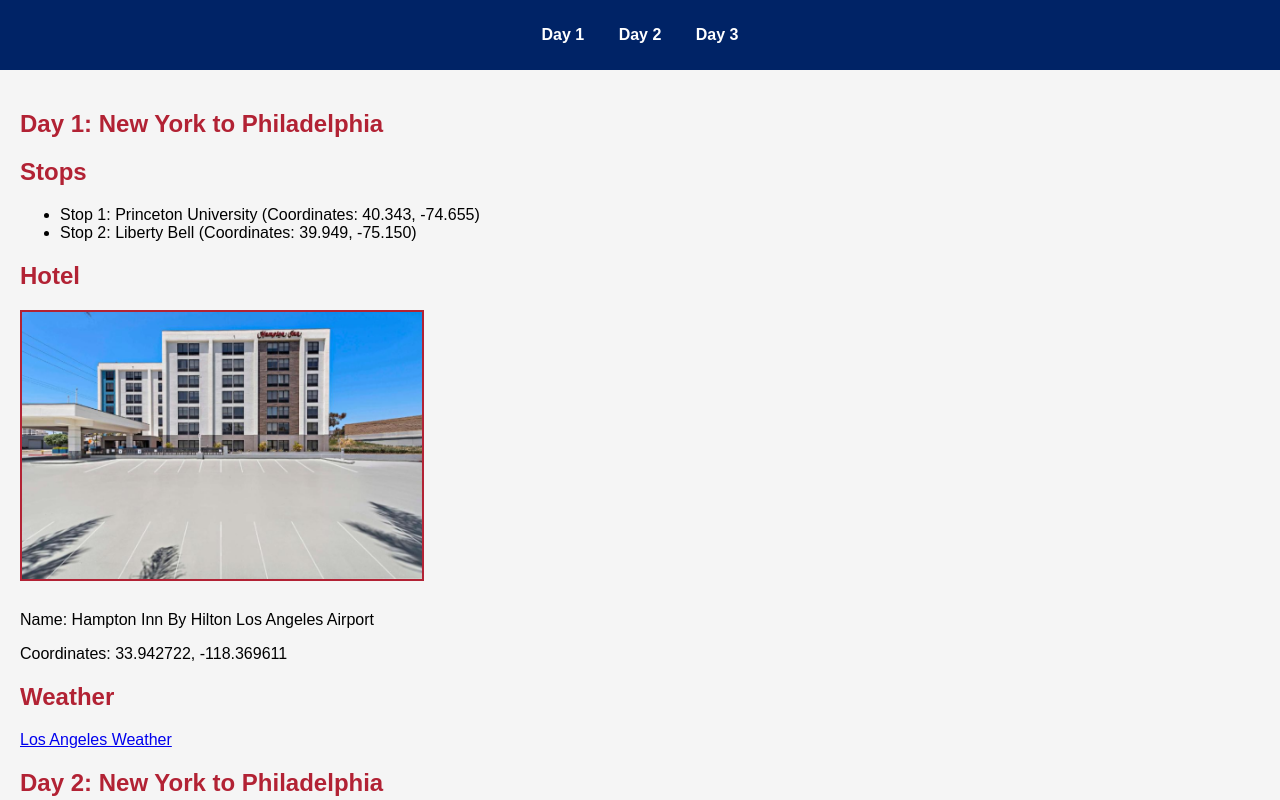
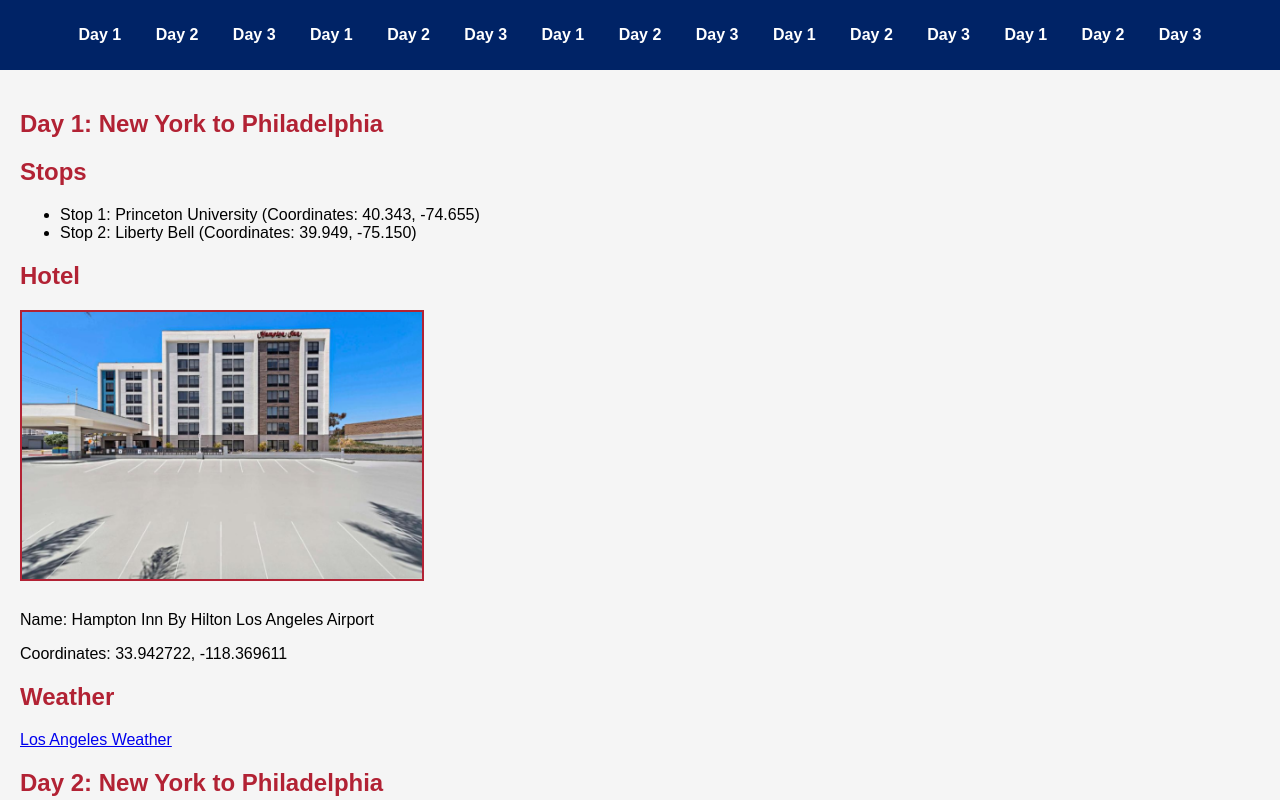
Before and after one commit to Conroy95/roadtripapp, a plain HTML site: page index.html in a window 1280 px wide. Shown: the top 800 px of the page. Drawn offline with Linux system fonts and the light colour scheme; a script that the page names is missing.

Commit message:
Update index.html

```diff
--- a/index.html
+++ b/index.html
@@ -9,6 +9,18 @@
 <body>
     <nav>
         <ul>
+            <li><a href="#day1">Day 1</a></li>
+            <li><a href="#day2">Day 2</a></li>
+            <li><a href="#day3">Day 3</a></li>
+            <li><a href="#day1">Day 1</a></li>
+            <li><a href="#day2">Day 2</a></li>
+            <li><a href="#day3">Day 3</a></li>
+            <li><a href="#day1">Day 1</a></li>
+            <li><a href="#day2">Day 2</a></li>
+            <li><a href="#day3">Day 3</a></li>
+            <li><a href="#day1">Day 1</a></li>
+            <li><a href="#day2">Day 2</a></li>
+            <li><a href="#day3">Day 3</a></li>
             <li><a href="#day1">Day 1</a></li>
             <li><a href="#day2">Day 2</a></li>
             <li><a href="#day3">Day 3</a></li>
```
